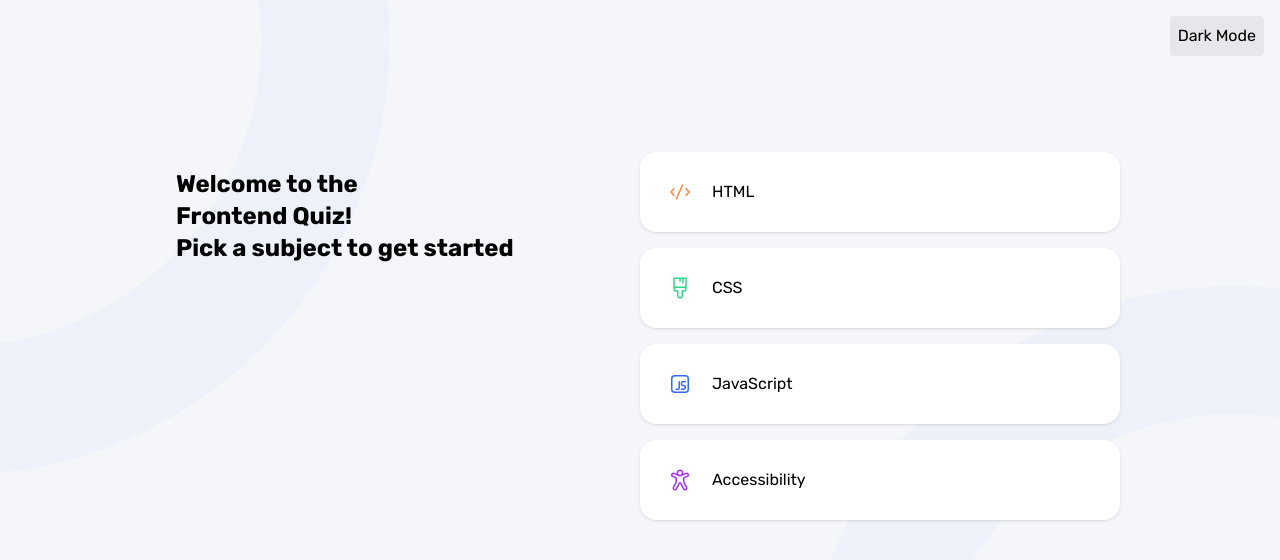
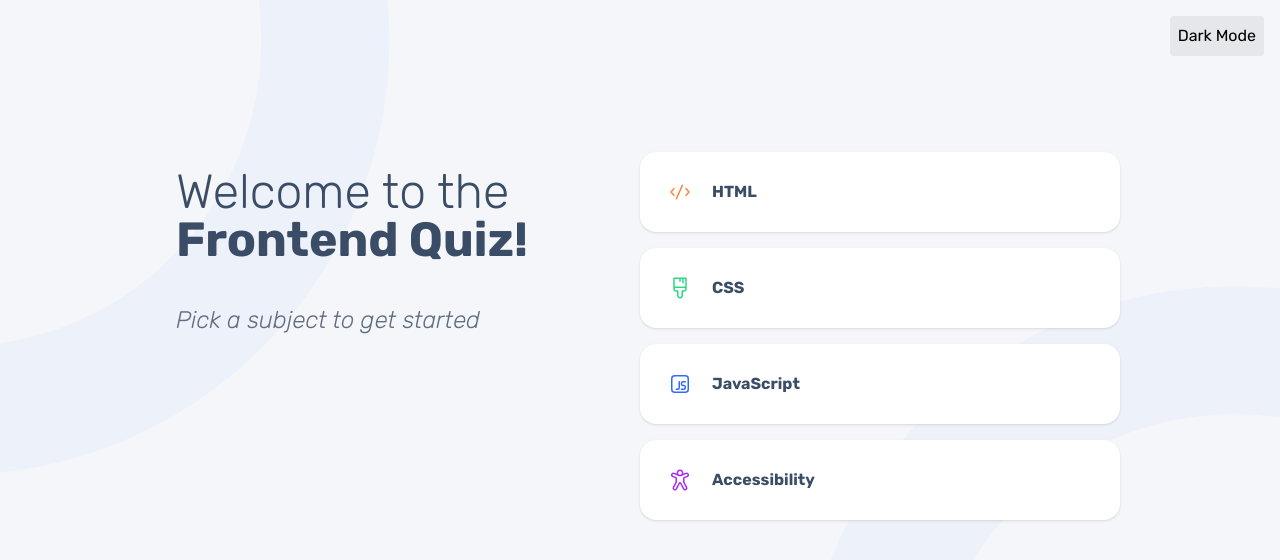
Before and after one commit to Tawphiq/frontend-quiz-app, a React (Vite) app: page / in a window 1280 px wide. Shown: the top 560 px of the page. Built offline with nearby package versions, Linux system fonts and the light colour scheme; a web font is replaced by a local one.

Commit message:
"styled the homepage"

```diff
--- a/src/context/QuizContext.tsx
+++ b/src/context/QuizContext.tsx
@@ -13,6 +13,7 @@ interface Quiz {
   title: string;
   icon: string;
   questions: Question[];
+  iconbg: string;
 }
 
 interface QuizContextType {
--- a/src/data/data.json
+++ b/src/data/data.json
@@ -3,7 +3,7 @@
         {
             "title": "HTML",
             "icon": "src/assets/images/icon-html.svg",
-            "iconbg":"bg-green-300",
+            "iconbg": "bg-green-200",
             "questions": [
                 {
                     "question": "What does HTML stand for?",
@@ -110,6 +110,7 @@
         {
             "title": "CSS",
             "icon": "src/assets/images/icon-css.svg",
+            "iconbg":"bg-yellow-200",
             "questions": [
                 {
                     "question": "What does CSS stand for?",
@@ -216,6 +217,7 @@
         {
             "title": "JavaScript",
             "icon": "src/assets/images/icon-js.svg",
+            "iconbg": "bg-red-200",
             "questions": [
                 {
                     "question": "Which syntax is correct to output 'Hello World' in an alert box?",
@@ -322,6 +324,7 @@
         {
             "title": "Accessibility",
             "icon": "src/assets/images/icon-accessibility.svg",
+            "iconbg":"bg-darkbutton",
             "questions": [
                 {
                     "question": "What does 'WCAG' stand for?",
--- a/src/pages/Home.tsx
+++ b/src/pages/Home.tsx
@@ -12,24 +12,25 @@ const Home: React.FC = () => {
     navigate('/quiz');
   };
 
+
   return (
     <div className="grid lg:grid-cols-2 p-8 md:p-20 lg:px-40">
-      <div className="text-2xl font-bold mb-4 p-4 dark:text-white">
-        <p>Welcome to the</p>
-        <p>Frontend Quiz!</p>
-        <p>Pick a subject to get started</p>
+      <div className="text-2xl font-bold mb-4 p-4 text-dark dark:text-white">
+        <p className='font-thin text-4xl md:text-6xl lg:text-5xl'>Welcome to the</p>
+        <p className='font-bold text-4xl md:text-6xl lg:text-5xl mb-2 md:mb-5 lg:mb-10'>Frontend Quiz!</p>
+        <i className='font-thin text-sm md:text-2xl text-darkthin dark:text-thinlight'>Pick a subject to get started</i>
       </div>
-      <div className="grid gap-4">
+      <div className="grid gap-4 md:mt-10 lg:mt-0">
         {quizzes.map((quiz) => (
           <button
             key={quiz.title}
             onClick={() => handleSelect(quiz.title)}
-            className="flex items-center p-4  rounded-2xl bg-white dark:bg-darkbutton shadow"
+            className="flex items-center p-4 rounded-2xl bg-white dark:bg-dark shadow"
           >
-            <div className={`w-12 h-12 grid justify-center items-center rounded-lg mr-2 $`}>
+            <div className={`md:w-12 md:h-12 grid justify-center items-center ${quiz.iconbg} rounded-lg mr-2`}>
             <img src={quiz.icon} alt={quiz.title} className="w-6 h-6" />
             </div>
-            <span>{quiz.title}</span>
+            <span className='font-bold text-dark dark:text-white'>{quiz.title}</span>
           </button>
         ))}
       </div>
--- a/tailwind.config.js
+++ b/tailwind.config.js
@@ -18,7 +18,10 @@ export default {
       colors: {
         lightbg: "#F4F6FA",
         darkbg: "#313E51",
-        darkbutton: "#3B4D66"
+        dark: "#3B4D66",
+        darkthin: "#626C7F",
+        thinlight: "#ABC1E1"
+
       }
     },
     fontFamily: {
```
